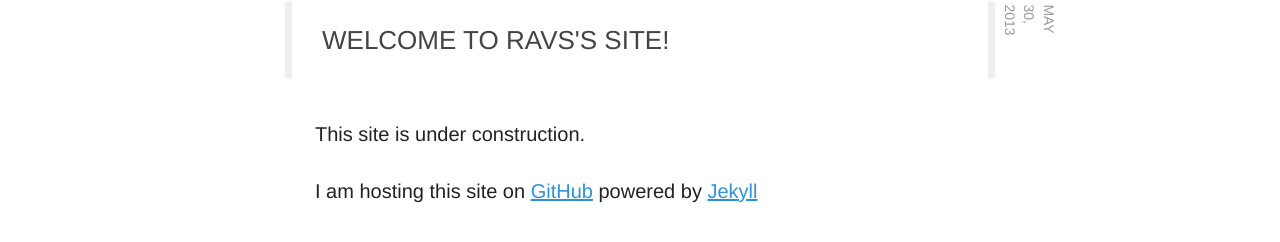
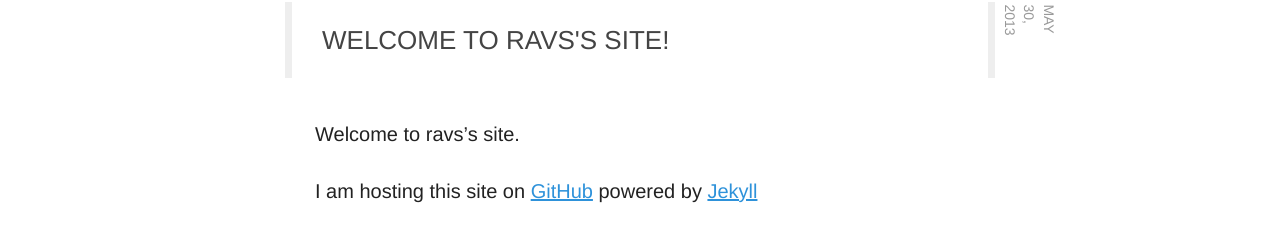
Before and after one commit to ravs/ravs.github.io, a Jekyll site: the page built from _posts/2013-05-30-welcome-to-ravssite.markdown, in a window 1280 px wide. Shown: the part 395-637 px from the top of the page. Built offline with Jekyll 4.4.1, drawn with Linux system fonts in a browser that asks for light colours; Markdown is read by kramdown in place of the engine named in the settings.

Commit message:
file rename

```diff
--- a/_posts/2013-05-30-welcome-to-ravssite.markdown
+++ b/_posts/2013-05-30-welcome-to-ravssite.markdown
@@ -5,7 +5,7 @@ date:   2013-05-30 01:50:35
 herounit: 3
 ---
 
-This site is under construction.
+Welcome to ravs's site.
 
 I am hosting this site on [GitHub][github] powered by [Jekyll][jekyll]
 
```
Also changed, not shown: _posts/2013-10-27-manage-not-whine.markdown (renamed from _posts/2013-10-27-manage-time-before-it-manages-you.markdown).
